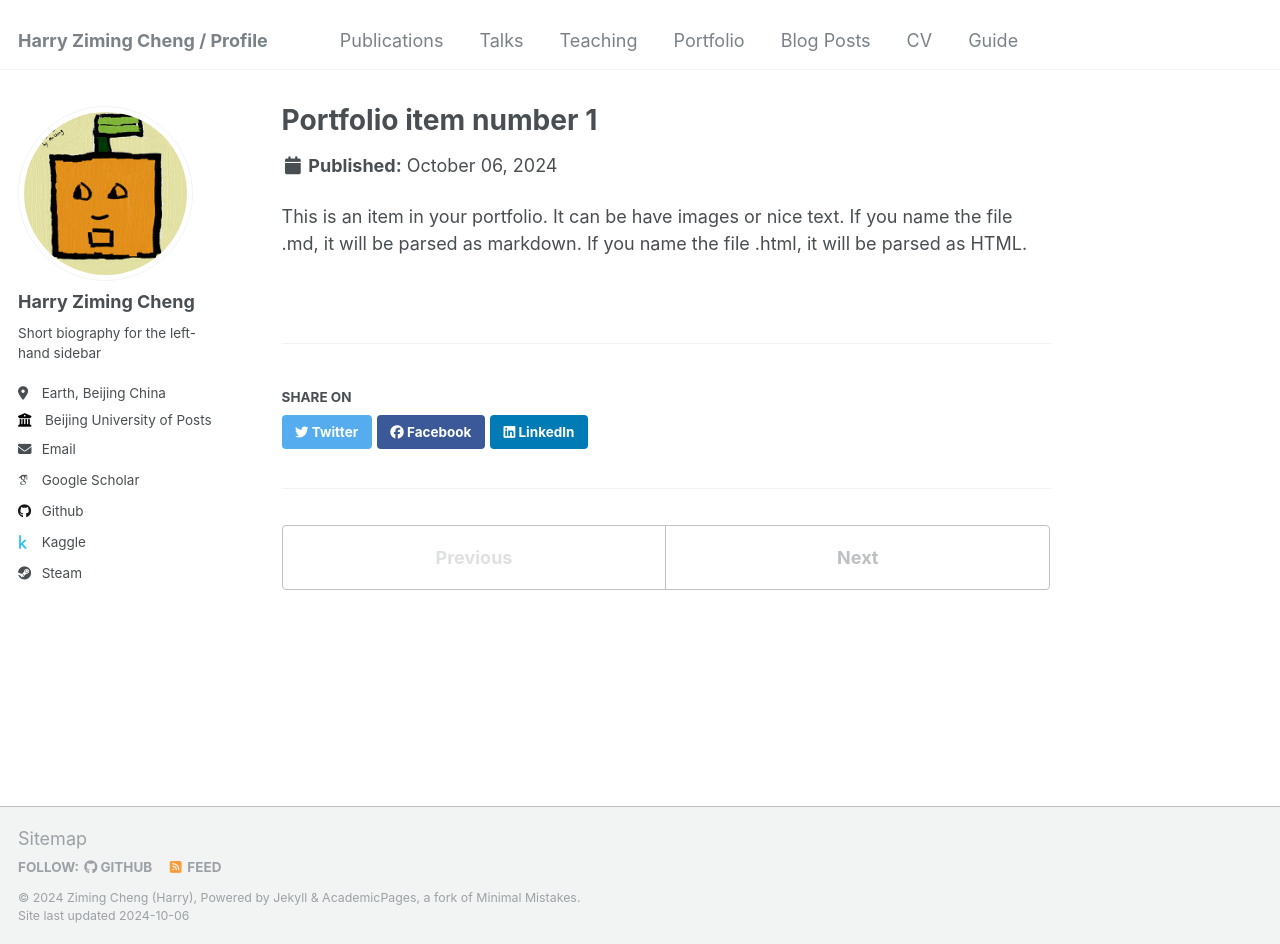
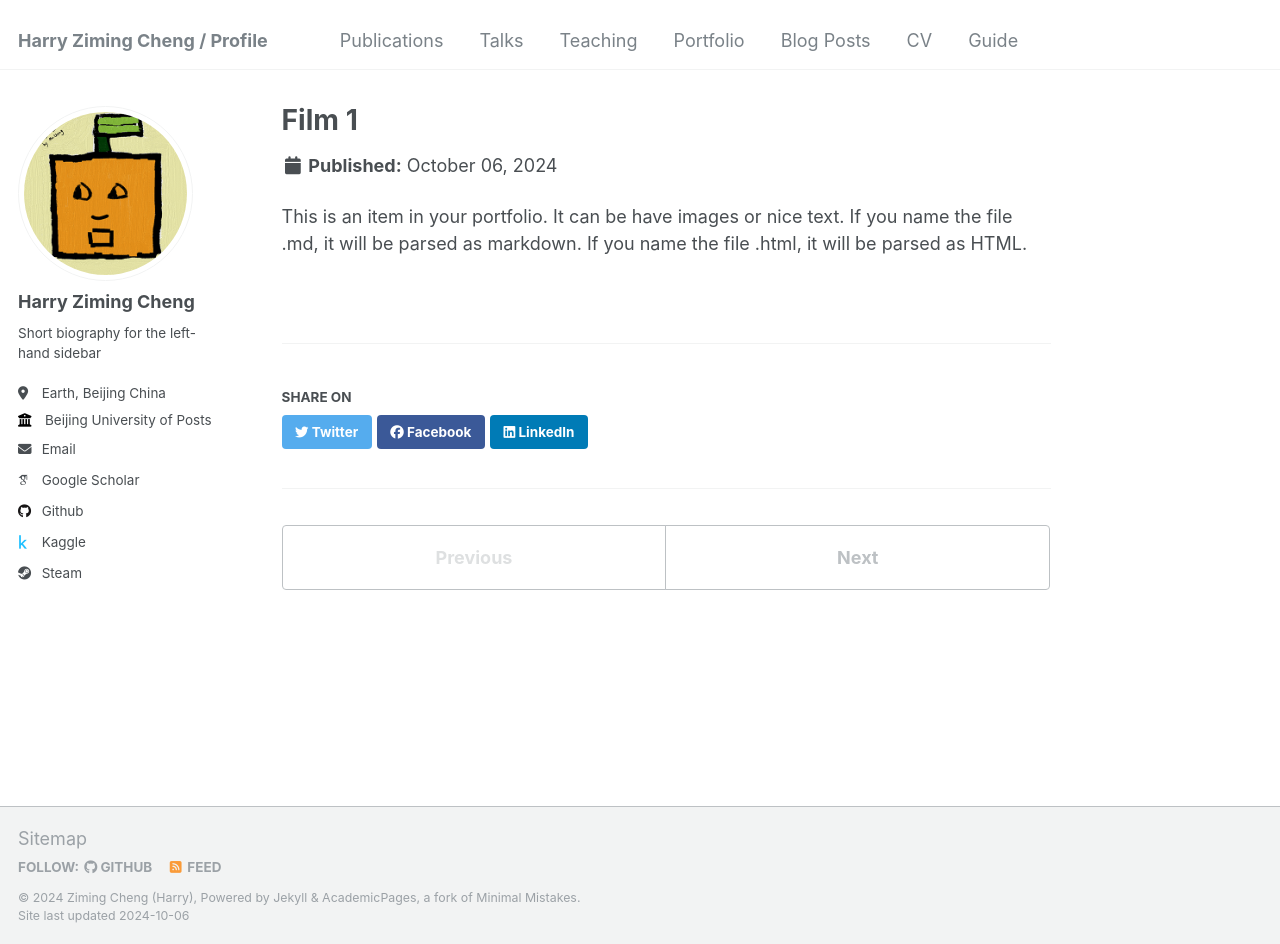
Before and after one commit to HarrytheOrange/harrytheorange.github.io, a Jekyll site: the page built from _portfolio/portfolio-1.md, in a window 1280 px wide and 944 px high. Built offline with Jekyll 4.4.1, drawn with Linux system fonts in a browser that asks for light colours; some web fonts are replaced.

Commit message:
upload film

```diff
--- a/_portfolio/portfolio-1.md
+++ b/_portfolio/portfolio-1.md
@@ -1,6 +1,6 @@
 ---
-title: "Portfolio item number 1"
-excerpt: "Short description of portfolio item number 1<br/><img src='/images/500x300.png'>"
+title: "Film 1"
+excerpt: "Film 1<br/><img src='/images/film1.png'>"
 collection: portfolio
 ---
 
```
Also changed, not shown: images/film1.jpg (added), images/film2.jpg (added), images/film3.jpg (added), images/film4.jpg (added), images/film5.jpg (added).
